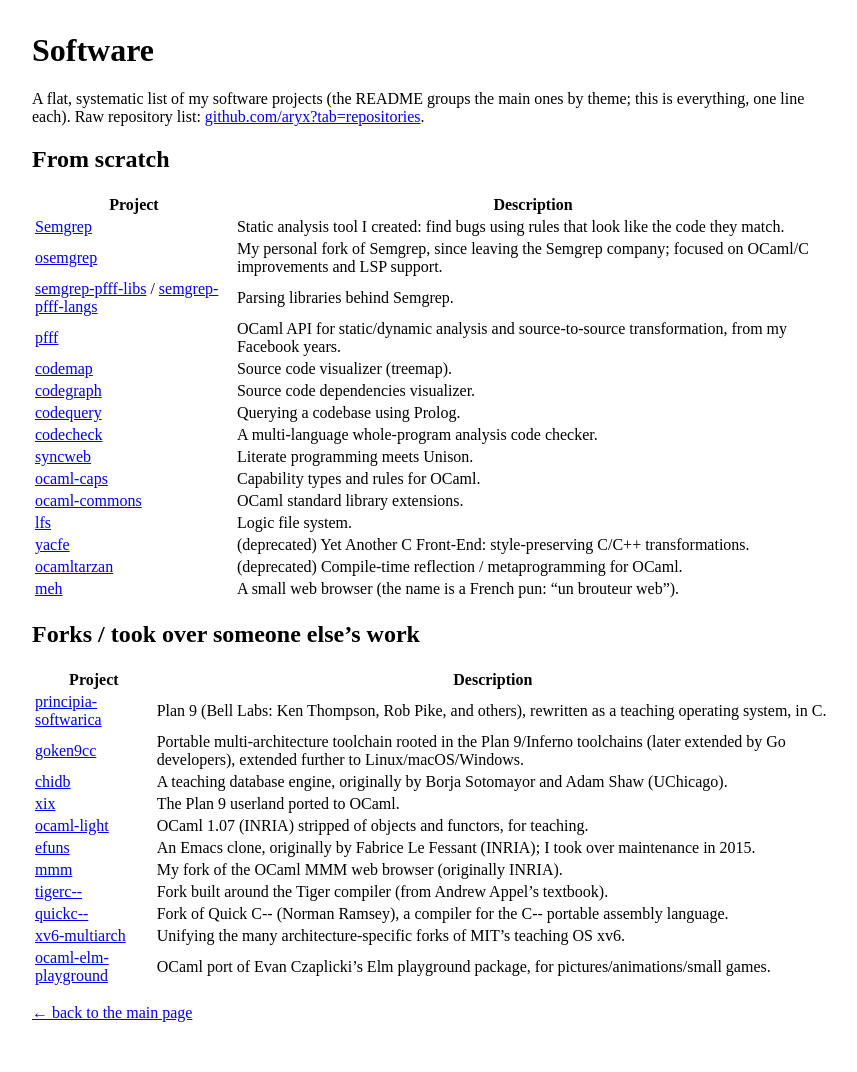
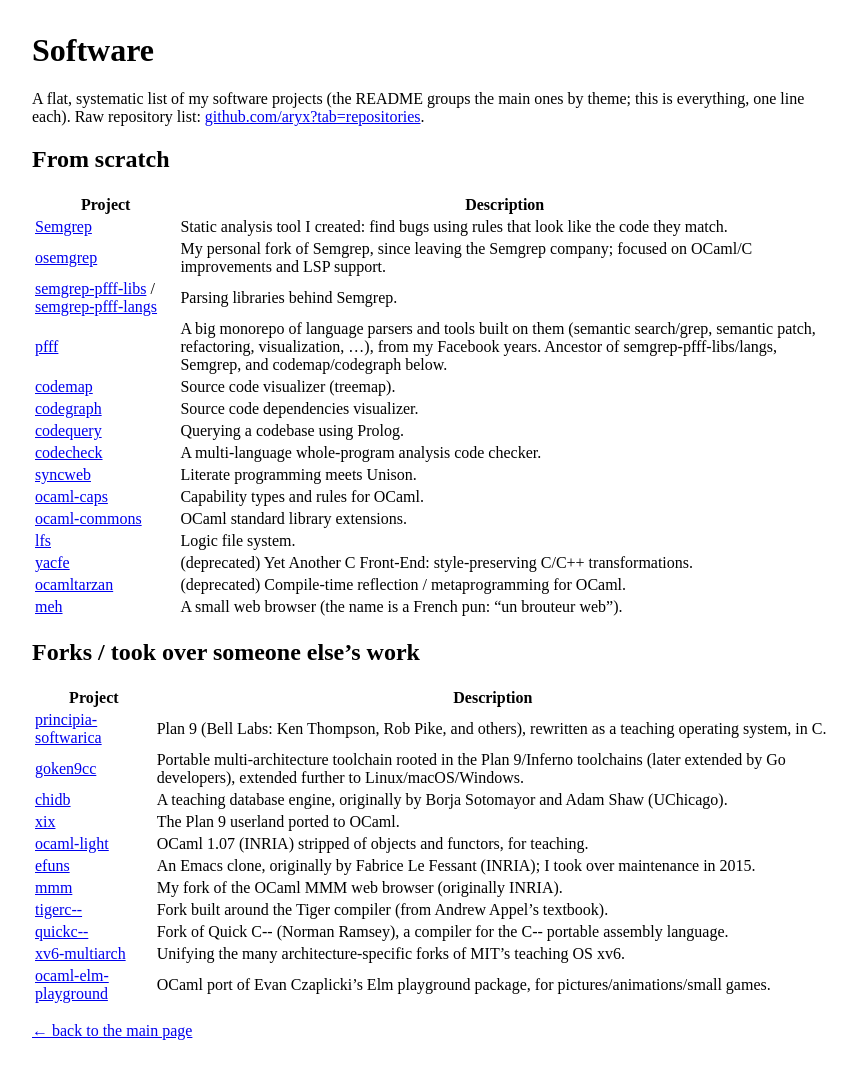
Before and after one commit to aryx/aryx.github.io, a Jekyll site: the page built from software.md, in a window 1280 px wide. Shown: the whole page, without its empty margins (208-1065 px from the left). Built offline with Jekyll 4.4.1, drawn with Linux system fonts in a browser that asks for light colours; our own code applies the rules of GitHub Pages for plain Markdown files.

Commit message:
Expand pfff description: monorepo lineage and contents
Note it was a big monorepo of language parsers and tools built on them
(semantic search/grep, semantic patch, refactoring, visualization),
and that it's the ancestor of semgrep-pfff-libs/langs, Semgrep, and
codemap/codegraph.
Co-Authored-By: Claude Sonnet 5 <noreply@anthropic.com>
Claude-Session: https://claude.ai/code/session_011KC6JQaAu5SeGc6dgD48Rt

```diff
--- a/software.md
+++ b/software.md
@@ -11,7 +11,7 @@ is everything, one line each). Raw repository list:
 | [Semgrep](https://github.com/semgrep/semgrep) | Static analysis tool I created: find bugs using rules that look like the code they match. |
 | [osemgrep](https://github.com/aryx/osemgrep) | My personal fork of Semgrep, since leaving the Semgrep company; focused on OCaml/C improvements and LSP support. |
 | [semgrep-pfff-libs](https://github.com/aryx/semgrep-pfff-libs) / [semgrep-pfff-langs](https://github.com/aryx/semgrep-pfff-langs) | Parsing libraries behind Semgrep. |
-| [pfff](https://github.com/facebookarchive/pfff) | OCaml API for static/dynamic analysis and source-to-source transformation, from my Facebook years. |
+| [pfff](https://github.com/facebookarchive/pfff) | A big monorepo of language parsers and tools built on them (semantic search/grep, semantic patch, refactoring, visualization, ...), from my Facebook years. Ancestor of semgrep-pfff-libs/langs, Semgrep, and codemap/codegraph below. |
 | [codemap](https://github.com/aryx/codemap) | Source code visualizer (treemap). |
 | [codegraph](https://github.com/aryx/codegraph) | Source code dependencies visualizer. |
 | [codequery](https://github.com/aryx/codequery) | Querying a codebase using Prolog. |
```
